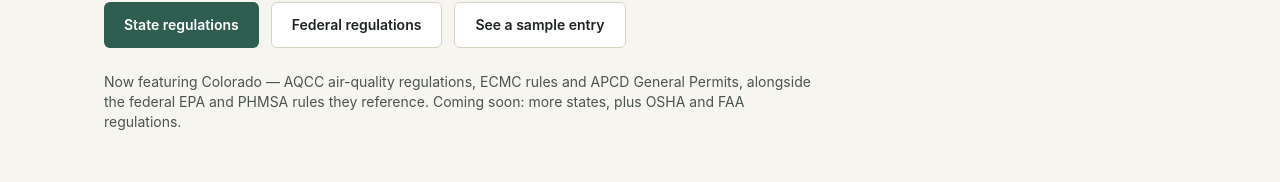
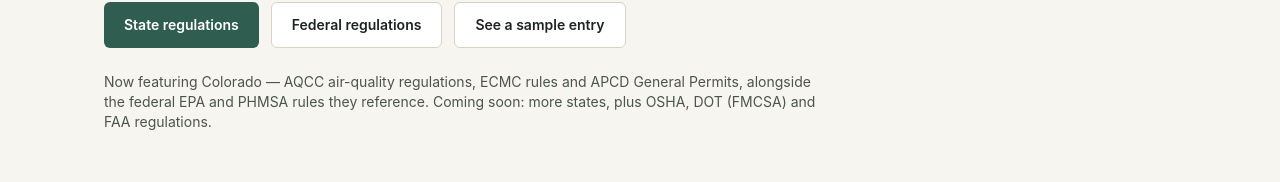
Before and after one commit to ontargetequipment/Essentialregs.com, a Next.js app: page / in a window 1280 px wide. Shown: the part 536-718 px from the top of the page. Built offline with nearby package versions, Linux system fonts and the light colour scheme; no server answers.

Commit message:
Coverage line: add DOT (FMCSA) to the "Coming soon" clause
Co-Authored-By: Claude Fable 5.1 <noreply@anthropic.com>
Claude-Session: https://claude.ai/code/session_01X4FfBbPb8yugmL5mGoYDXN

```diff
--- a/src/app/page.tsx
+++ b/src/app/page.tsx
@@ -66,7 +66,8 @@ export default async function Home() {
         <p className="mt-6 max-w-reading text-sm text-ink-soft">
           Now featuring Colorado — AQCC air-quality regulations, ECMC rules and
           APCD General Permits, alongside the federal EPA and PHMSA rules they
-          reference. Coming soon: more states, plus OSHA and FAA regulations.
+          reference. Coming soon: more states, plus OSHA, DOT (FMCSA) and FAA
+          regulations.
         </p>
       </section>
 
```
